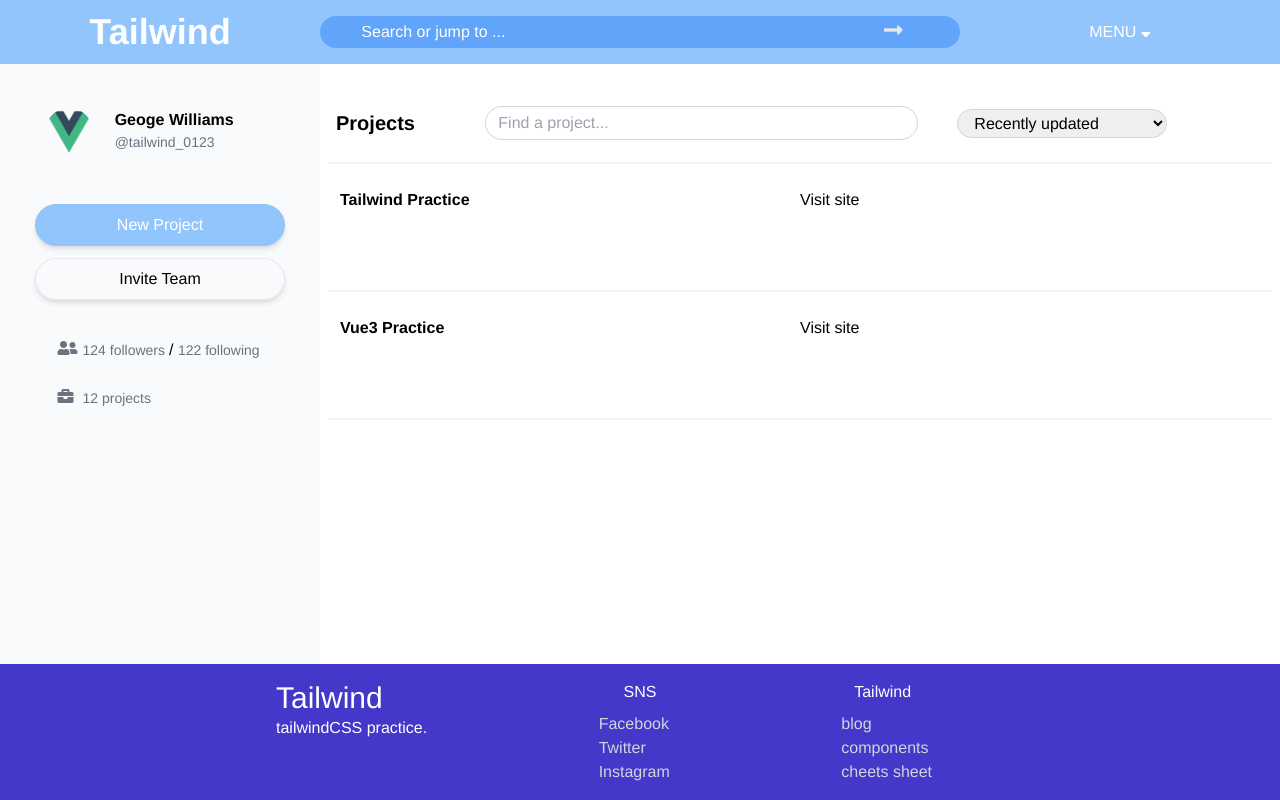
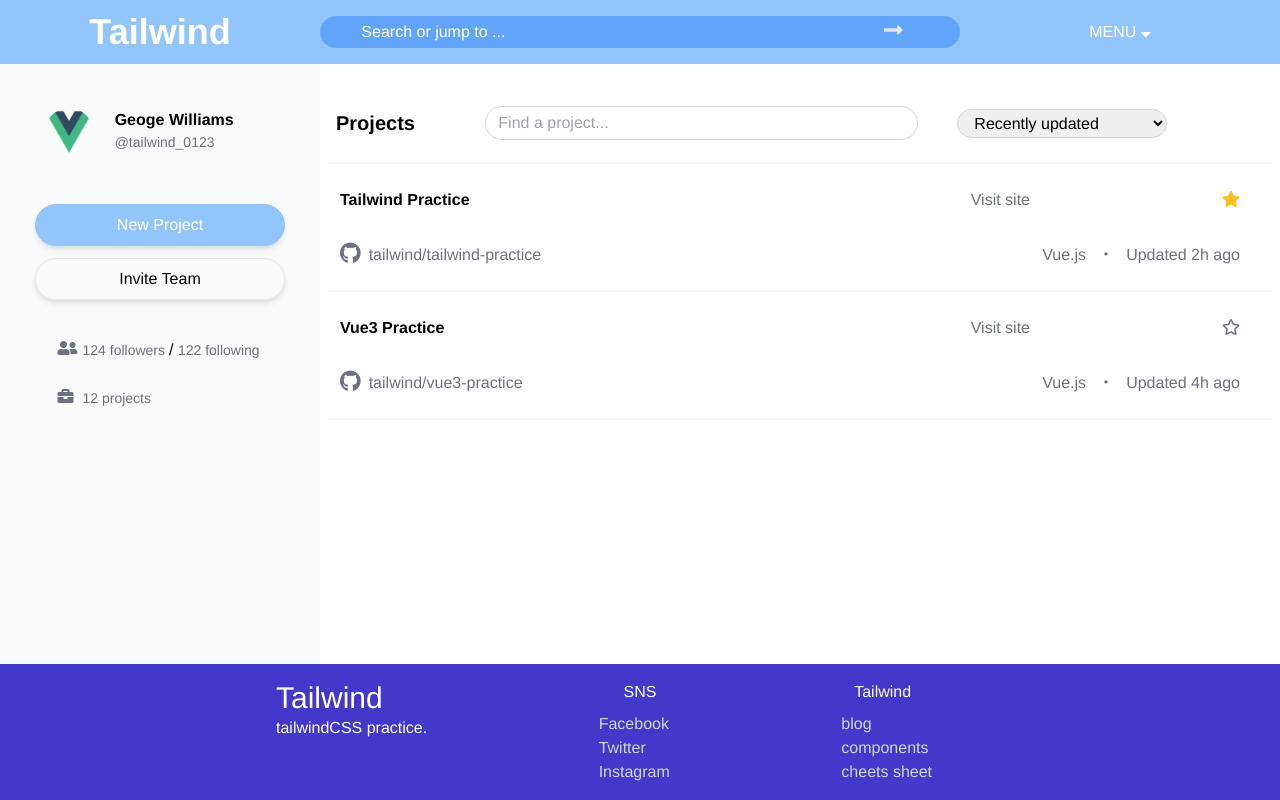
Before and after one commit to k-kudo-hub/tailwind-practice, a Vue app: page / in a window 1280 px wide. Built offline with nearby package versions, Linux system fonts and the light colour scheme.

Commit message:
Created a list of projects

```diff
--- a/src/components/ProjectList.vue
+++ b/src/components/ProjectList.vue
@@ -1,6 +1,6 @@
 <template>
-  <div class="h-20 border-gray-100 border-b-2 flex items-center">
-    <h2 class="w-1/6 text-xl font-bold pl-2">Projects</h2>
+  <header class="h-20 border-gray-100 border-b-2 flex items-center">
+    <h1 class="w-1/6 text-xl font-bold pl-2">Projects</h1>
     <div class="w-3/6 h-1/2 flex items-center">
       <input type="text" class="border border-gray-300 py-1 px-3 rounded-3xl w-11/12 placeholder-gray-400" placeholder="Find a project...">
     </div>
@@ -12,37 +12,62 @@
         <option value="Latest recently updated">Latest recently updated</option>
       </select>
     </div>
-  </div>
-  <div v-for="project in projects" :key="project.id" class="border-gray-100 border-b-2 flex display-col h-32 px-3 py-2">
+  </header>
+  <article v-for="(item, index) in projects" :key="item.id" class="border-gray-100 border-b-2 flex flex-col h-32 px-3 py-2">
     <div class="h-1/2 flex items-center w-full">
-      <h2 class="w-1/2 font-bold text-md">{{ project.title }}</h2>
-      <p class="w-1/2">Visit site </p>
+      <h1 class="w-1/2 font-bold text-md">
+        <a href="#" class="cursor-pointer hover:text-gray-500">{{ item.title }}</a>
+      </h1>
+      <div class="w-1/4 text-right">
+        <a href="#" class="text-gray-500 hover:text-black">Visit site</a>
+      </div>
+      <div class="w-1/4 text-right pr-5">
+        <button v-if="!item.stared" @click="toggleStar(index)"><i class="far fa-star cursor-pointer text-gray-500 hover:text-black"></i></button>
+        <button v-else @click="toggleStar(index)"><i class="fas fa-star cursor-pointer text-yellow-400 hover:text-yellow-300"></i></button>
+      </div>
     </div>
-    <div class="h-1/2 flex items-center">
+    <div class="h-1/2 flex items-center w-full text-gray-500">
+      <div class="w-1/2">
+        <p><i class="fab fa-github fa-lg mr-2"></i>{{ user.id }}/{{ item.id }}</p>
+      </div>
+      <div class="w-1/2 pr-5 flex justify-end items-center">
+        <p class="mr-3">{{ item.language }}</p>
+        <p class="mr-3">・</p>
+        <p>Updated {{ item.updated_at }}</p>
+      </div>
     </div>
-  </div>
+  </article>
 </template>
 
 <script>
 export default {
   data(){
     return {
+      user: {
+        id: "tailwind"
+      },
       projects: [
         {
           title: "Tailwind Practice",
           stared: true,
           id: "tailwind-practice",
           language: "Vue.js",
-          updated_at: "2h",
+          updated_at: "2h ago",
         },
         {
           title: "Vue3 Practice",
           stared: false,
           id: "vue3-practice",
           language: "Vue.js",
-          updated_at: "4h",
+          updated_at: "4h ago",
         }
       ]
+    }
+  },
+  methods: {
+    toggleStar(index){
+      const project = this.projects[index]
+      project.stared ? project.stared = false : project.stared = true
     }
   }
 }
```
